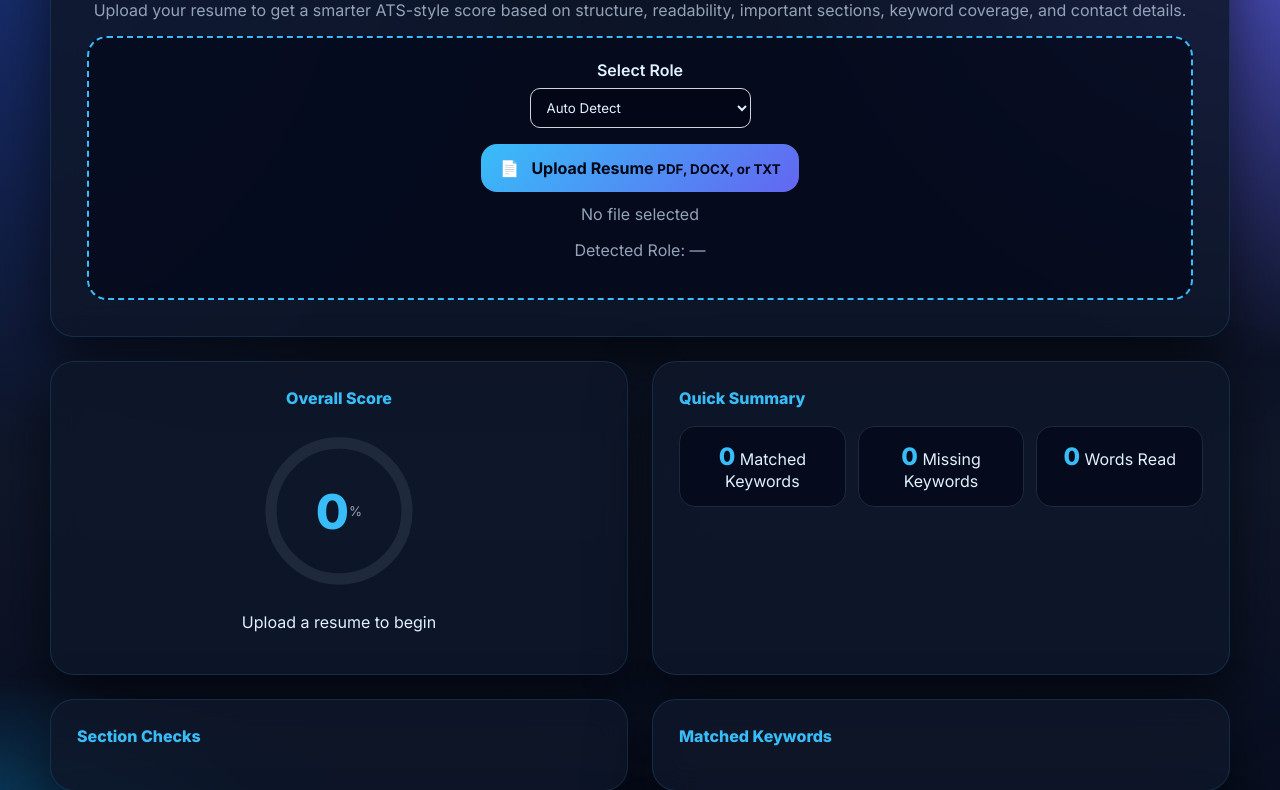
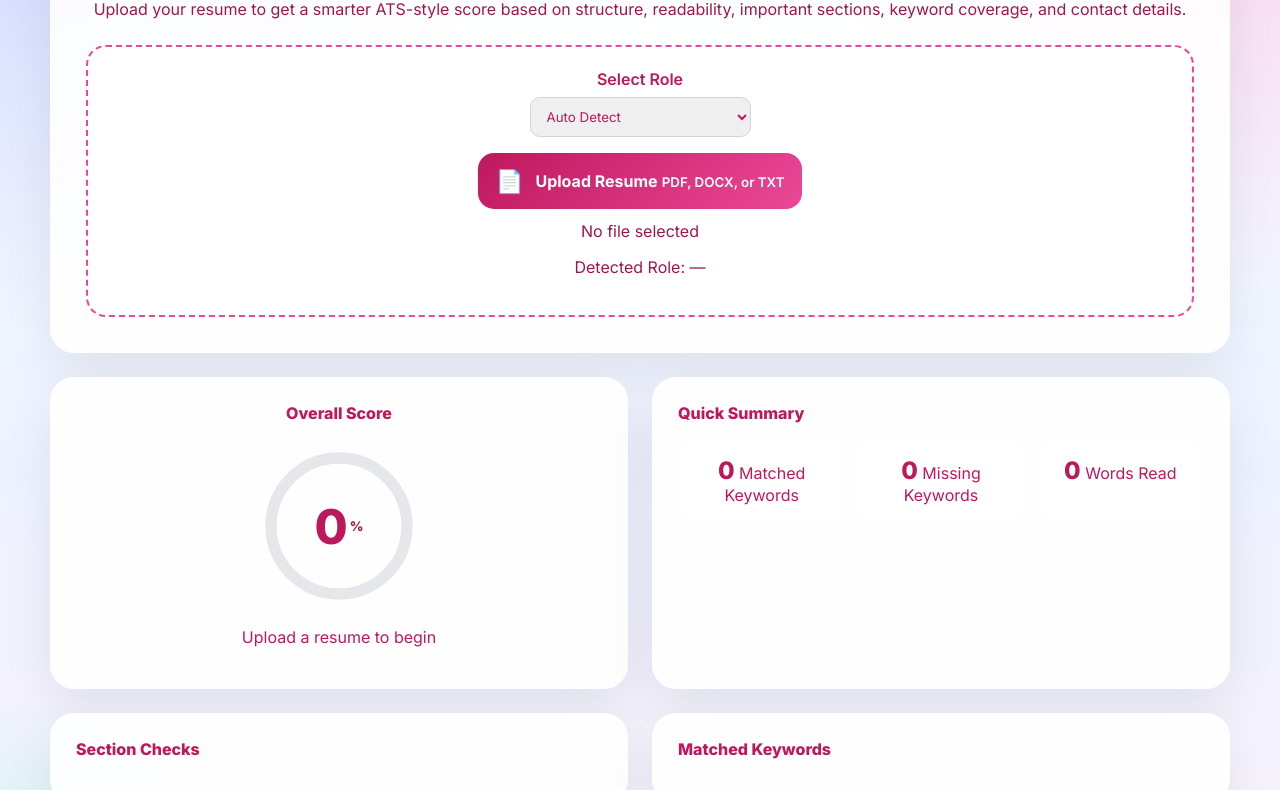
Before and after one commit to Nithya-60/Resume-Analyzer, a website: page index.html in a window 1280 px wide. Shown: the part 194-984 px from the top of the page. Drawn offline with nearby package versions, Linux system fonts and the light colour scheme.

Commit message:
Update style.css

```diff
--- a/style.css
+++ b/style.css
@@ -1,25 +1,23 @@
 :root {
-    --bg-1: #020617;
-    --bg-2: #0f172a;
-    --bg-3: #020617;
+    --bg-1: #f8faff;
+    --bg-2: #eef2ff;
+    --bg-3: #fdf2f8;
+    --card: rgba(255, 255, 255, 0.9);
 
-    --card: rgba(15, 23, 42, 0.85);
+    /* 🔥 DARK PINK TEXT */
+    --text: #be185d;
 
-    /* 🔥 TEXT */
-    --text: #e0f2fe;
-    --muted: #94a3b8;
+    --muted: #9d174d;
+    --line: #e5e7eb;
 
-    --line: #1e293b;
+    --primary: #6366f1;
+    --secondary: #ec4899;
+    --accent: #14b8a6;
 
-    /* 🎨 BLUE + SKY + PURPLE */
-    --primary: #38bdf8;   /* sky blue */
-    --secondary: #6366f1; /* purple */
-    --accent: #0ea5e9;    /* blue */
+    --success: #059669;
+    --danger: #dc2626;
 
-    --success: #22c55e;
-    --danger: #ef4444;
-
-    --shadow: 0 25px 60px rgba(0, 0, 0, 0.6);
+    --shadow: 0 20px 50px rgba(17, 24, 39, 0.08);
     --radius: 24px;
 }
 
@@ -33,9 +31,9 @@ body {
     color: var(--text);
 
     background:
-        radial-gradient(circle at top left, #1e3a8a 0%, transparent 35%),
-        radial-gradient(circle at top right, #6366f1 0%, transparent 30%),
-        radial-gradient(circle at bottom left, #0ea5e9 0%, transparent 25%),
+        radial-gradient(circle at top left, #c7d2fe 0%, transparent 28%),
+        radial-gradient(circle at top right, #fbcfe8 0%, transparent 26%),
+        radial-gradient(circle at bottom left, #99f6e4 0%, transparent 24%),
         linear-gradient(180deg, var(--bg-1), var(--bg-2), var(--bg-3));
 
     min-height: 100vh;
@@ -46,14 +44,12 @@ body {
     margin: 32px auto 48px;
 }
 
-/* CARD */
 .hero-card,
 .card {
     background: var(--card);
     border-radius: var(--radius);
     box-shadow: var(--shadow);
-    backdrop-filter: blur(16px);
-    border: 1px solid rgba(56, 189, 248, 0.15);
+    backdrop-filter: blur(12px);
 }
 
 .hero-card {
@@ -62,25 +58,23 @@ body {
     margin-bottom: 24px;
 }
 
-/* BADGE */
 .hero-badge {
     display: inline-block;
     padding: 8px 14px;
     border-radius: 999px;
-    background: rgba(56, 189, 248, 0.2);
-    color: var(--primary);
+    background: #fce7f3;
+    color: #be185d;
     font-size: 13px;
     font-weight: 700;
     margin-bottom: 18px;
 }
 
-/* TITLE */
 .hero-card h1 {
     margin: 0 0 12px;
     font-size: 3rem;
     font-weight: 800;
 
-    background: linear-gradient(135deg, #38bdf8, #6366f1, #0ea5e9);
+    background: linear-gradient(135deg, #be185d, #ec4899);
     background-clip: text;
     -webkit-background-clip: text;
 
@@ -90,17 +84,17 @@ body {
 
 .hero-subtitle {
     color: var(--muted);
+    margin-bottom: 26px;
 }
 
-/* 🔥 UPLOAD BOX */
+/* 🔥 DOTTED BOX COLOR FIX */
 .upload-box {
-    border: 2px dashed var(--primary);
+    border: 2px dashed #ec4899;
     border-radius: 20px;
     padding: 22px;
-    background: rgba(2, 6, 23, 0.6);
+    background: rgba(255, 255, 255, 0.85);
 }
 
-/* BUTTON */
 .upload-label {
     cursor: pointer;
     display: inline-flex;
@@ -108,10 +102,13 @@ body {
     gap: 12px;
     padding: 14px 18px;
     border-radius: 16px;
+    background: linear-gradient(135deg, #be185d, #ec4899);
+    color: white;
+    font-weight: 600;
+}
 
-    background: linear-gradient(135deg, #38bdf8, #6366f1);
-    color: #020617;
-    font-weight: 700;
+.upload-icon {
+    font-size: 1.4rem;
 }
 
 input[type="file"] {
@@ -132,7 +129,6 @@ input[type="file"] {
     margin-bottom: 24px;
 }
 
-/* CARD CONTENT */
 .card {
     padding: 26px;
 }
@@ -140,7 +136,7 @@ input[type="file"] {
 .card-title {
     font-weight: 800;
     margin-bottom: 18px;
-    color: var(--primary);
+    color: #be185d;
 }
 
 /* SCORE */
@@ -158,57 +154,58 @@ input[type="file"] {
 
 .ring-bg {
     fill: none;
-    stroke: #1e293b;
+    stroke: #e5e7eb;
     stroke-width: 8;
 }
 
 .ring-progress {
     fill: none;
-    stroke: var(--primary);
+    stroke: #be185d;
     stroke-width: 8;
     stroke-linecap: round;
     stroke-dasharray: 301.59;
     stroke-dashoffset: 301.59;
+    transform: rotate(-90deg);
+    transform-origin: 60px 60px;
 }
 
-/* SCORE CENTER */
+/* CENTER SCORE FIX */
 .score-center {
     position: absolute;
     inset: 0;
     display: flex;
     align-items: center;
     justify-content: center;
+    font-weight: 800;
 }
 
 .score-center span {
     font-size: 3rem;
-    color: var(--primary);
-    font-weight: 800;
+    color: #be185d;
 }
 
 .score-center small {
     color: var(--muted);
+    margin-left: 2px;
 }
 
-/* STATS */
 .summary-stats {
     display: flex;
     gap: 12px;
 }
 
 .stat-box {
-    background: rgba(2, 6, 23, 0.7);
+    background: #fff;
     padding: 15px;
     border-radius: 16px;
     text-align: center;
     flex: 1;
-    border: 1px solid #1e293b;
 }
 
 .stat-value {
     font-size: 1.5rem;
     font-weight: 800;
-    color: var(--primary);
+    color: #be185d;
 }
 
 /* TAGS */
@@ -220,31 +217,41 @@ input[type="file"] {
 }
 
 .tag.matched {
-    background: rgba(34, 197, 94, 0.2);
-    color: #22c55e;
+    background: #d1fae5;
+    color: #059669;
 }
 
 .tag.missing {
-    background: rgba(239, 68, 68, 0.2);
-    color: #ef4444;
+    background: #fee2e2;
+    color: #dc2626;
+}
+
+/* TEXT */
+.good {
+    color: #059669;
+}
+
+.bad {
+    color: #dc2626;
 }
 
 /* PREVIEW */
+.preview-card {
+    overflow: hidden;
+}
+
 .resume-preview {
     white-space: pre-wrap;
     overflow-wrap: anywhere;
     padding: 18px;
     border-radius: 18px;
-    background: rgba(2, 6, 23, 0.7);
-    color: var(--text);
-    border: 1px solid #1e293b;
+    background: #f8fafc;
+    color: #be185d;
 }
 
 /* DROPDOWN */
 select {
-    color: var(--text);
-    background: #020617;
-    border: 1px solid #1e293b;
+    color: #be185d;
 }
 
 /* MOBILE */
```
